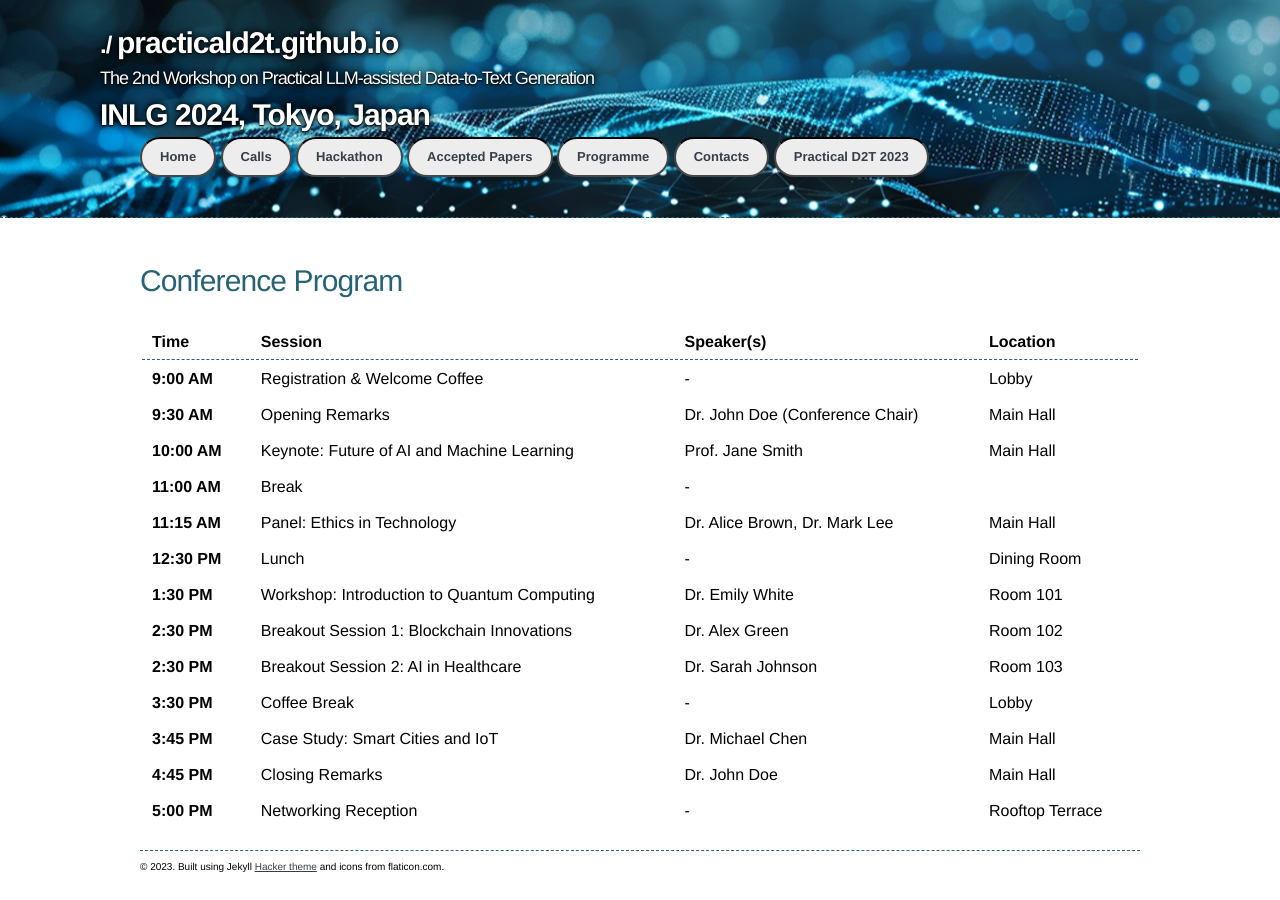
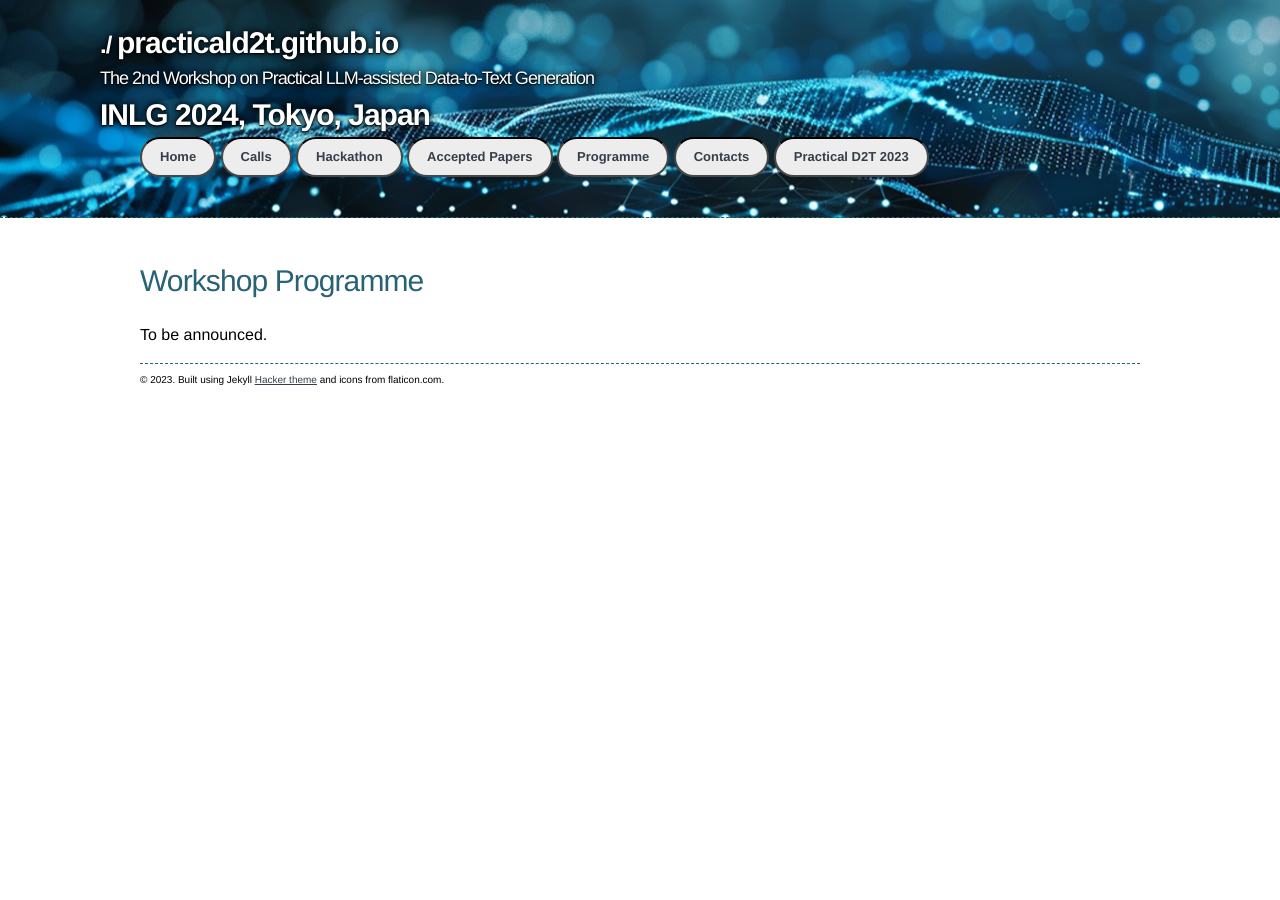
Before and after one commit to practicald2t/practicald2t.github.io, a Jekyll site: the page built from pages/programme.md, in a window 1280 px wide. Built offline with Jekyll 4.4.1, drawn with Linux system fonts in a browser that asks for light colours.

Commit message:
Update programme.md

```diff
--- a/pages/programme.md
+++ b/pages/programme.md
@@ -11,23 +11,9 @@ layout: default
 </div> -->
 </div>
 
-# Conference Program
+# Workshop Programme
 
-| **Time**       | **Session**                                  | **Speaker(s)**                 | **Location**    |
-|----------------|----------------------------------------------|---------------------------------|-----------------|
-| **9:00 AM**    | Registration & Welcome Coffee                | -                               | Lobby           |
-| **9:30 AM**    | Opening Remarks                              | Dr. John Doe (Conference Chair) | Main Hall       |
-| **10:00 AM**   | Keynote: Future of AI and Machine Learning    | Prof. Jane Smith                | Main Hall       |
-| **11:00 AM**   | Break                                        | -                               |                 |
-| **11:15 AM**   | Panel: Ethics in Technology                  | Dr. Alice Brown, Dr. Mark Lee   | Main Hall       |
-| **12:30 PM**   | Lunch                                        | -                               | Dining Room     |
-| **1:30 PM**    | Workshop: Introduction to Quantum Computing  | Dr. Emily White                 | Room 101        |
-| **2:30 PM**    | Breakout Session 1: Blockchain Innovations   | Dr. Alex Green                  | Room 102        |
-| **2:30 PM**    | Breakout Session 2: AI in Healthcare         | Dr. Sarah Johnson               | Room 103        |
-| **3:30 PM**    | Coffee Break                                 | -                               | Lobby           |
-| **3:45 PM**    | Case Study: Smart Cities and IoT             | Dr. Michael Chen                | Main Hall       |
-| **4:45 PM**    | Closing Remarks                              | Dr. John Doe                    | Main Hall       |
-| **5:00 PM**    | Networking Reception                         | -                               | Rooftop Terrace |
+To be announced.
 
 
 
```
